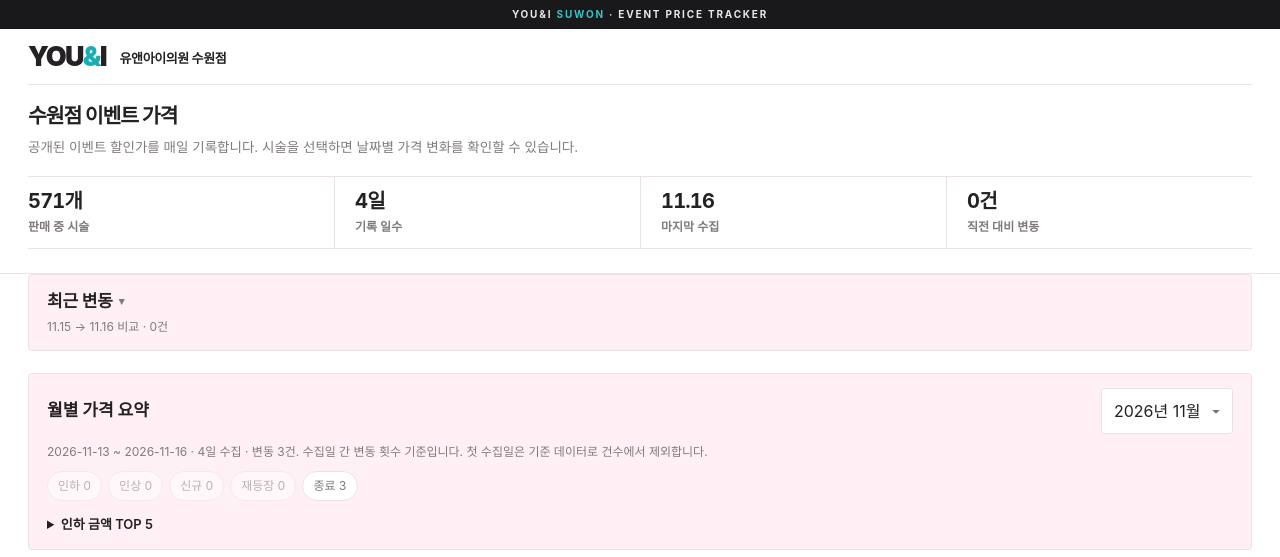
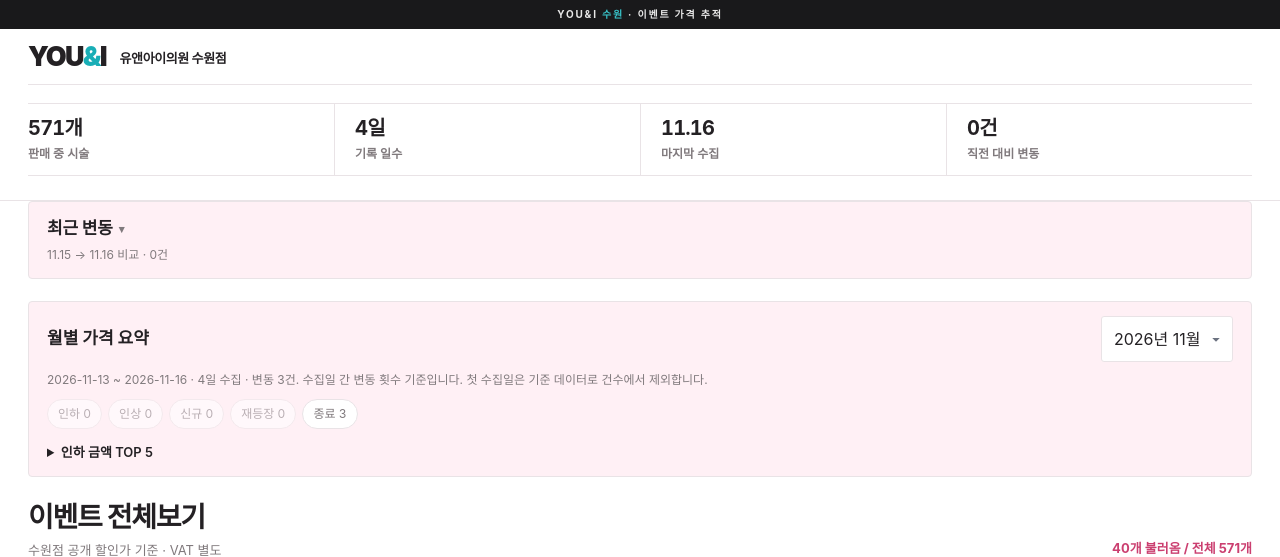
Before and after one commit to miv2/price-tracker, a Python web app: template tracker/templates/index.html in a window 1280 px wide. Shown: the top 557 px of the page. Run offline with Jinja, Linux system fonts and the light colour scheme; the template is opened without the code that fills it, so the values that code supplies are empty.

Commit message:
fix ; 필요없는 문구 수정

```diff
--- a/tracker/templates/index.html
+++ b/tracker/templates/index.html
@@ -8,16 +8,14 @@
 <meta name="apple-mobile-web-app-status-bar-style" content="black-translucent">
 <meta name="theme-color" content="#ffffff">
 <link rel="icon" href="data:,">
-<title>피부과 가격 추적기 · 유앤아이의원 수원점</title>
+<title>유앤아이의원 가격 추적</title>
 <link rel="stylesheet" href="assets/style.css?v=__ASSET_VERSION__">
 </head>
 <body>
-<div class="site-strip">YOU<span>&amp;</span>I <strong>SUWON</strong> · EVENT PRICE TRACKER</div>
+<div class="site-strip">YOU<span>&amp;</span>I <strong>수원</strong> · 이벤트 가격 추적</div>
 <header class="hero">
   <div class="wrap">
     <div class="hero-top"><span class="brand">YOU<span class="amp">&amp;</span>I <small>유앤아이의원 수원점</small></div>
-    <h1>수원점 이벤트 가격</h1>
-    <p class="sub">공개된 이벤트 할인가를 매일 기록합니다. 시술을 선택하면 날짜별 가격 변화를 확인할 수 있습니다.</p>
     <div class="stats">
       <div class="stat"><strong id="statActive">–</strong><span>판매 중 시술</span></div>
       <div class="stat"><strong id="statDays">–</strong><span>기록 일수</span></div>
```
